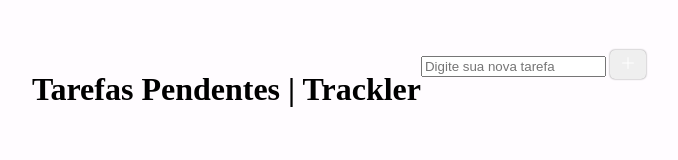
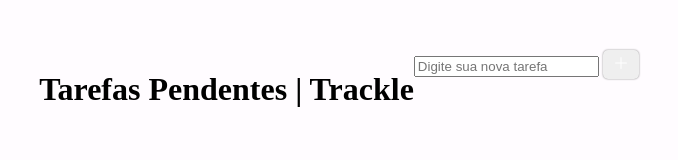
Before and after one commit to ICEI-PUC-Minas-PMGCC-TI/ti-1-pmg-cc-m-20241-g8-dificuldade-de-ser-produtivo, a plain HTML site: page Sprint 3/index.html in a window 1280 px wide. Shown: the whole page, without its empty margins (301-979 px from the left). Drawn offline with Linux system fonts and the light colour scheme; files that its build step writes are made by us from their sources.

Commit message:
Update index.html

```diff
--- a/Sprint 3/index.html
+++ b/Sprint 3/index.html
@@ -5,10 +5,10 @@
     <meta http-equiv="X-UA-Compatible" content="IE=edge">
     <meta name="viewport" content="width=device-width, initial-scale=1.0">
     <link rel="stylesheet" href="style.css">
-    <title>Tarefas Pendentes | Trackler</title>
+    <title>Tarefas Pendentes | Trackle</title>
 </head>
 <body>
-    <h1>Tarefas Pendentes | Trackler</h1>
+    <h1>Tarefas Pendentes | Trackle</h1>
     <div class="content">
         <div class="content--add-item">
             <input type="text" id="input-new-task" placeholder="Digite sua nova tarefa">
```
